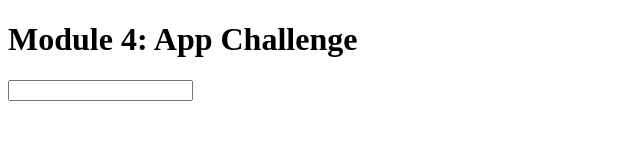
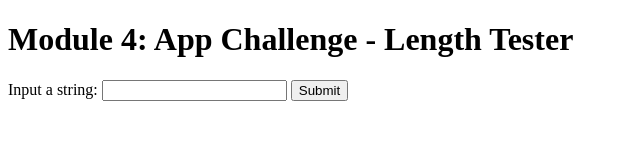
Before and after one commit to samueleagan/Mod4AppChallenge, a plain HTML site: page index.html in a window 1280 px wide. Shown: the whole page, without its empty margins (0-640 px from the left). Drawn offline with Linux system fonts and the light colour scheme.

Commit message:
Made a bunch of changes

```diff
--- a/index.html
+++ b/index.html
@@ -6,12 +6,14 @@
     </head>
     <body>
 
-        <h1>Module 4: App Challenge</h1>
+        <h1>Module 4: App Challenge - Length Tester</h1>
         <div class="input">
-            <input type="text" name="" value="">
-
-
+            <span> Input a string: </span>
+            <input type="text" id="input" name="input" value="">
+            <input type="button" id="submit" value="Submit">
+            <br>
+            <section id="output"></section>
         </div>
-
+    <script type="script.js"></script>
     </body>
 </html>
--- /dev/null
+++ b/script.js
@@ -0,0 +1,2 @@
+let displayText = document.getElementById("output");
+displayText.innerHTML = displayText.length;
```
